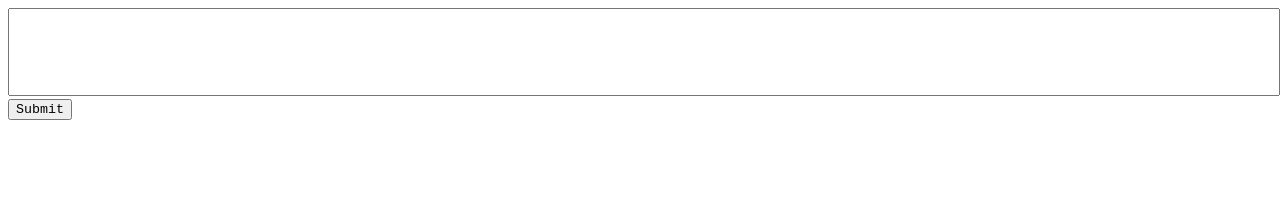
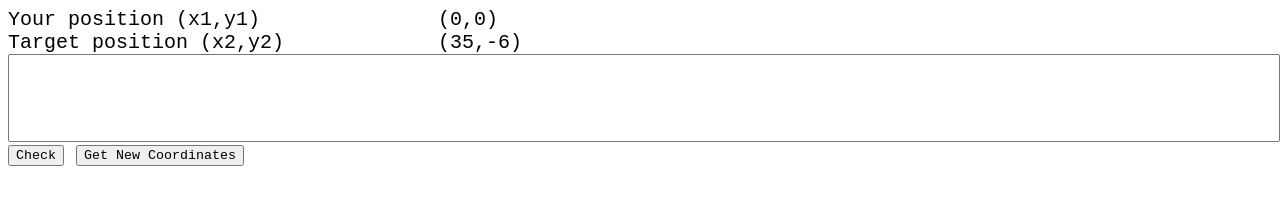
Before and after one commit to rogeym/Retrodefense, a plain HTML site: page index.html in a window 1280 px wide. Drawn offline with Linux system fonts and the light colour scheme.

Commit message:
Update index.html
Changed code to enable users to check their answers.

```diff
--- a/index.html
+++ b/index.html
@@ -35,33 +35,39 @@
     <body>
         <div id="params"></div>
         <input type="text" id="input"></input>
-        <button id="submit" >Submit</button>
+        <button id="check" >Check</button>
+        <button id="getCoord" >Get New Coordinates</button>
         <div id="output"></div>
         <script>
             window.onload = function() {
                 var params = document.getElementById("params");
                 var input = document.getElementById("input");
                 var out = document.getElementById("output");
-                var submit = document.getElementById("submit");
+                var getCoord = document.getElementById("getCoord");
+                var check = document.getElementById("check");
 
                 var [x1,y1] = [0,0];
                 var [x2,y2] = [1,1].map((i)=>{return i*Math.round(Math.random()*20);});
 
 
+                newParams();
 
-                if ("oninput" in input) {
-                    input.addEventListener("input", reprocess, false);
-                } else {
-                    input.attachEvent("onkeyup", reprocess);
-                }
+                check.addEventListener("click",()=>{
+                    reprocess();
+                });
 
-                submit.addEventListener("click",()=>{
-                    [x2,y2] = [1,1].map((i)=>{return i*Math.round(Math.random()*20);});
+                getCoord.addEventListener("click",()=>{
                     input.value="";
                     newParams();
                 });
 
+                function randomRange(min,max){
+                    return Math.round(min + Math.random()*(max-min));
+                }
 
+                function generateCoord(min,max){
+                    return [1,1].map((i)=>{return i*randomRange(min,max)});
+                }
 
 
                 function addInfo(el, label, value) {
@@ -73,15 +79,14 @@
 
                 function newParams(){
                     params.innerHTML="";
-                    addInfo(params,"x1",x1);
-                    addInfo(params,"y1",y1);
-                    addInfo(params,"x2",x2);
-                    addInfo(params,"y2",y2);
+                    [x2,y2] = generateCoord(-50,50);
+                    addInfo(params,"Your position (x1,y1)",`(${x1},${y1})`);
+                    addInfo(params,"Target position (x2,y2)",`(${x2},${y2})`);
                 }
 
                 function reprocess() {
                     out.innerHTML = "";
-                    var [left,right,...extra] = input.value.split("=")
+                    var [left,right,...extra] = input.value.split("=");
                     var LSE = KAS.parse(left, {}).expr;
                     var LSEE = LSE.eval({x:x1,y:y1});
                     var RSE = KAS.parse(right, {}).expr;
```
